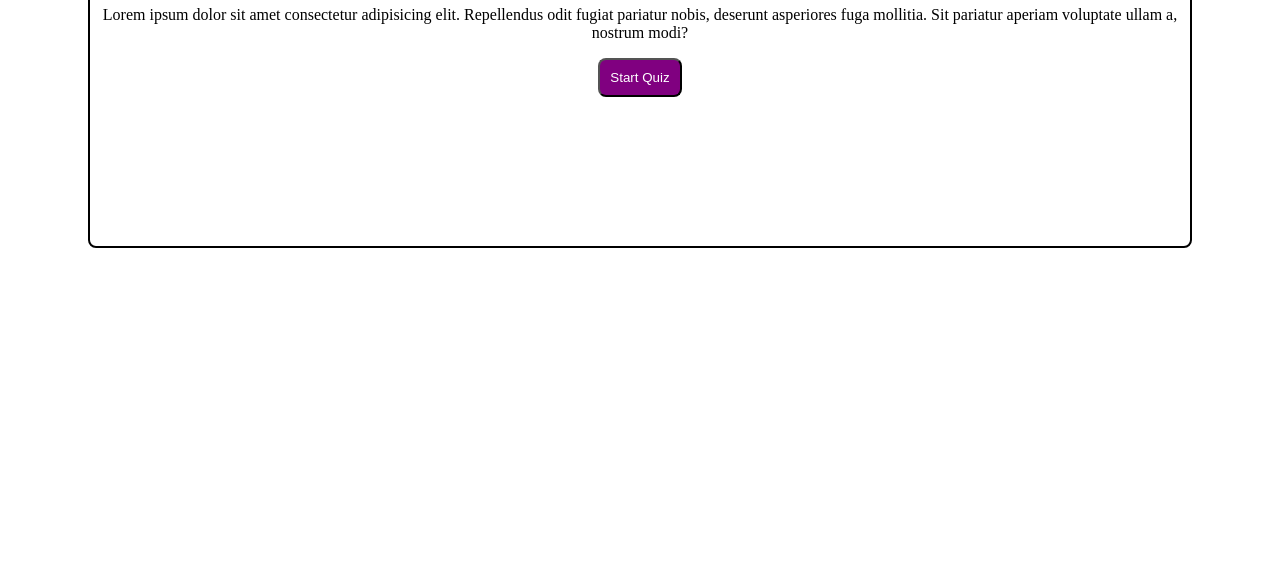
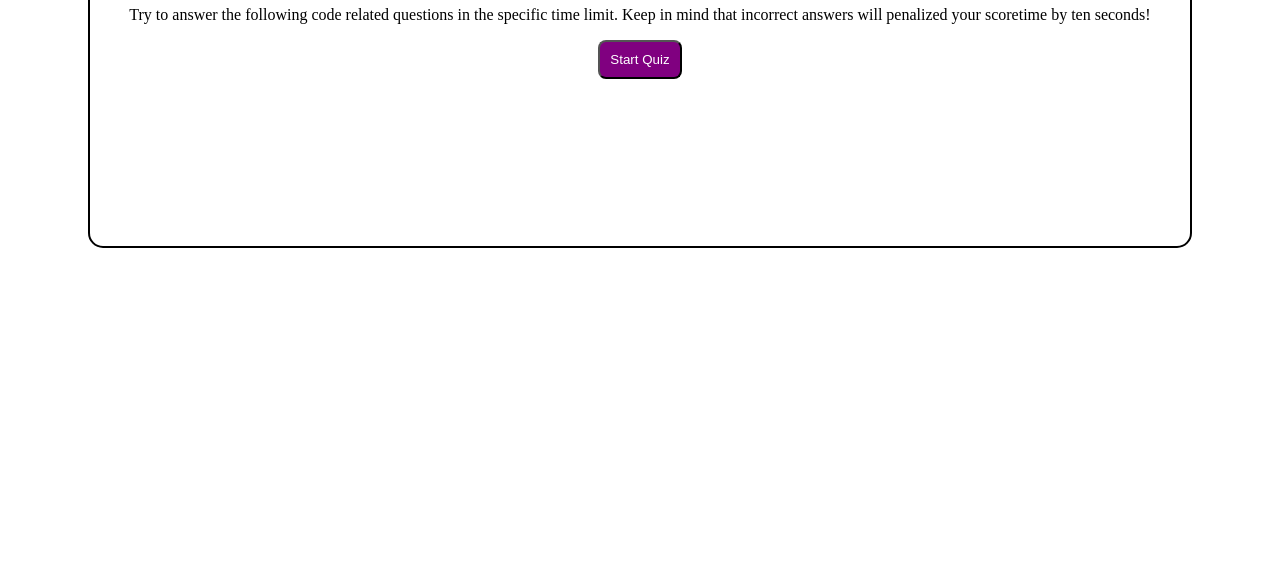
Before and after one commit to DomSpadafora/Doms-Coding-Quiz, a plain HTML site: page index.html in a window 1280 px wide. Shown: the part 223-800 px from the top of the page. Drawn offline with Linux system fonts and the light colour scheme.

Commit message:
adding paragraph text to HTML

```diff
--- a/assets/css/style.css
+++ b/assets/css/style.css
@@ -17,7 +17,8 @@ main {
     text-align: center;
     border: 2px solid black;
     height: 40vh;
-    border-radius: 8px;
+    border-radius: 15px;
+
 }
 
 button {
--- a/index.html
+++ b/index.html
@@ -15,7 +15,9 @@
 
     <main id="main">
         <h1>Coding Quiz Challenge</h1>
-        <p>Lorem ipsum dolor sit amet consectetur adipisicing elit. Repellendus odit fugiat pariatur nobis, deserunt asperiores fuga mollitia. Sit pariatur aperiam voluptate ullam a, nostrum modi?</p>
+        <p>Try to answer the following code related questions in the specific time limit.
+            Keep in mind that incorrect answers will penalized your scoretime by ten seconds!
+        </p>
         <button id="start">Start Quiz</button>
     </main>
 
```
